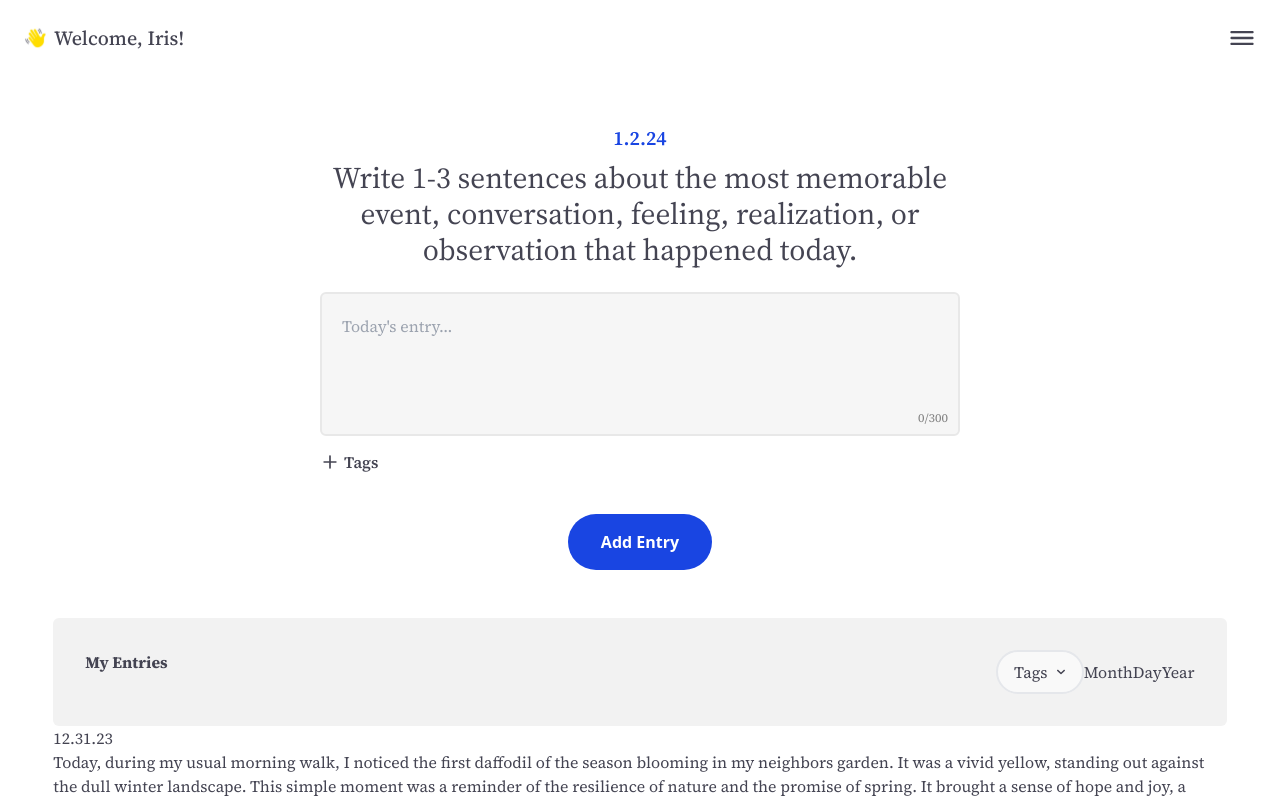
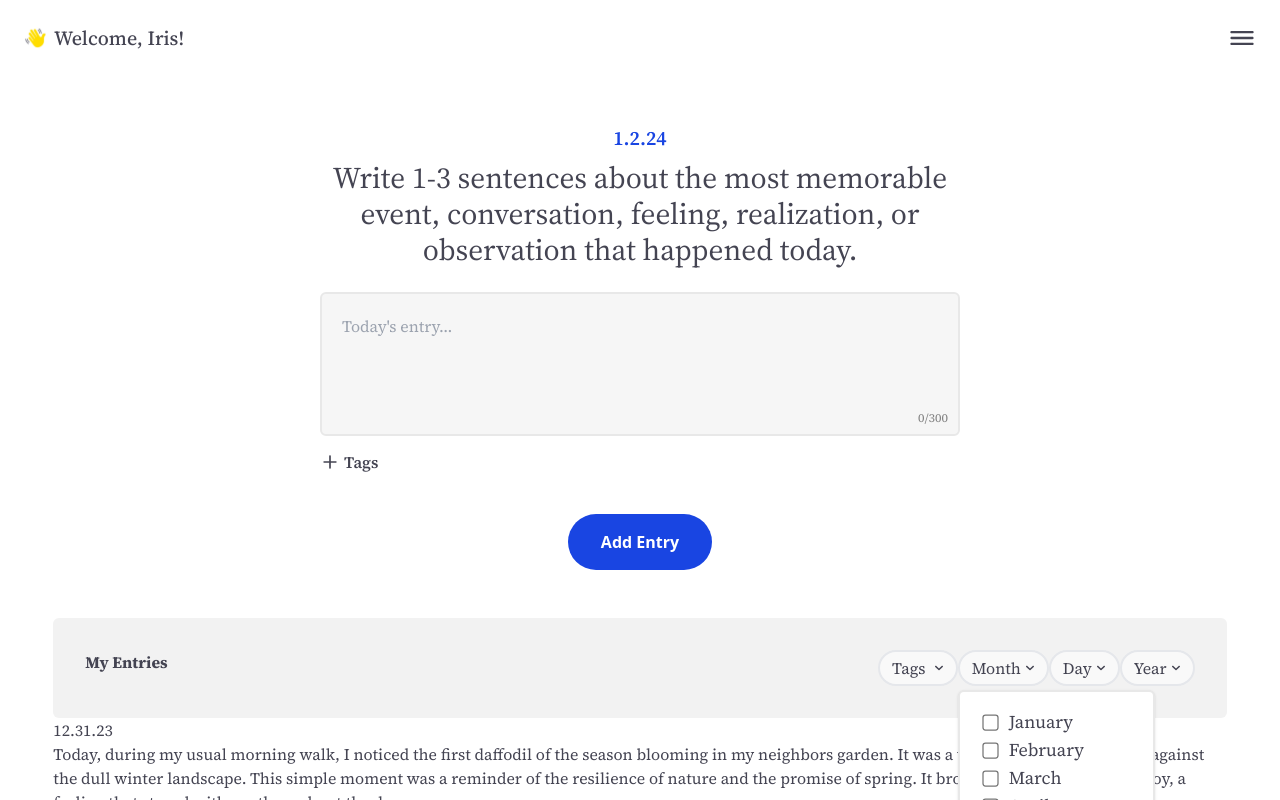
Before and after one commit to iris-jeong/memento-app, a Next.js app in the folder client/: page /home in a window 1280 px wide. Both pictures are taken after a click on the button "Month". Shown: the top 800 px of the page. Built offline with nearby package versions, Linux system fonts and the light colour scheme.

Commit message:
Create components for the filters

```diff
--- a/client/src/components/DailyEntries.tsx
+++ b/client/src/components/DailyEntries.tsx
@@ -1,13 +1,46 @@
 'use client';
 import DownArrow from '../../public/down.svg';
 import Image from 'next/image';
-import { useState } from 'react';
+import { useState, useRef } from 'react';
+import TagMenu from './TagMenu';
+import MonthMenu from './monthMenu';
+import useClickOutside from '@/hooks/useClickOutside';
+import DayMenu from './DayMenu';
+import YearMenu from './YearMenu';
 
+type TagType =
+	| 'Event'
+	| 'Conversation'
+	| 'Feeling'
+	| 'Realization'
+	| 'Observation';
+
+type MonthType =
+	| 'January'
+	| 'February'
+	| 'March'
+	| 'April'
+	| 'May'
+	| 'June'
+	| 'July'
+	| 'August'
+	| 'September'
+	| 'October'
+	| 'November'
+	| 'December';
 export default function DailyEntries() {
 	const [isTagsOpen, setIsTagsOpen] = useState<boolean>(false);
 	const [isMonthsOpen, setIsMonthsOpen] = useState<boolean>(false);
 	const [isDaysOpen, setIsDaysOpen] = useState<boolean>(false);
 	const [isYearsOpen, setIsYearsOpen] = useState<boolean>(false);
+	const tagListRef = useRef<HTMLDivElement>(null);
+	const monthListRef = useRef<HTMLDivElement>(null);
+	const dayListRef = useRef<HTMLDivElement>(null);
+	const yearListRef = useRef<HTMLDivElement>(null);
+	const [selectedTags, setSelectedTags] = useState<TagType[]>([]);
+	const [selectedMonths, setSelectedMonths] = useState<MonthType[]>([]);
+	const [selectedDays, setSelectedDays] = useState<number[]>([]);
+	const [selectedYears, setSelectedYears] = useState<number[]>([]);
 
 	const tags = [
 		'Event',
@@ -35,6 +68,28 @@ export default function DailyEntries() {
 	const toggleTags = (): void => {
 		setIsTagsOpen((prevIsTagsOpen) => !prevIsTagsOpen);
 	};
+	const toggleMonths = (): void => {
+		setIsMonthsOpen((prevIsMonthsOpen) => !prevIsMonthsOpen);
+	};
+	const toggleDays = (): void => {
+		setIsDaysOpen((prevIsDaysOpen) => !prevIsDaysOpen);
+	};
+	const toggleYears = (): void => {
+		setIsYearsOpen((prevIsYearsOpen) => !prevIsYearsOpen);
+	};
+
+	useClickOutside(tagListRef, () => {
+		setIsTagsOpen(false);
+	});
+	useClickOutside(monthListRef, () => {
+		setIsMonthsOpen(false);
+	});
+	useClickOutside(dayListRef, () => {
+		setIsDaysOpen(false);
+	});
+	useClickOutside(yearListRef, () => {
+		setIsYearsOpen(false);
+	});
 
 	return (
 		<section className="daily-entries">
@@ -43,7 +98,8 @@ export default function DailyEntries() {
 					<h1 className="font-bold">My Entries</h1>
 
 					<div className="filters flex">
-						<div className="border-solid border-2 rounded-full bg-[#F9F9F9] pl-4 pr-3 py-2">
+						<div className="relative">
+							<div className="border-solid border-2 rounded-full bg-[#F9F9F9] pl-3 pr-2 py-1">
 								<button
 									type="button"
 									className="flex items-center"
@@ -54,86 +110,78 @@ export default function DailyEntries() {
 								</button>
 
 								{isTagsOpen && (
-								<ul className="tags">
-									{tags.map((tag) => (
-										<li key={tag}>
-											<input type="checkbox" id={`tag-${tag.toLowerCase()}`} />
-											<label htmlFor={`tag-${tag.toLowerCase()}`}>{tag}</label>
-										</li>
-									))}
-								</ul>
+									<TagMenu
+										ref={tagListRef}
+										selectedTags={selectedTags}
+										setSelectedTags={setSelectedTags}
+										position="top-10 left-0"
+									/>
 								)}
 							</div>
+						</div>
 
-						<button type="button">Month</button>
+						<div className="relative">
+							<div className="border-solid border-2 rounded-full bg-[#F9F9F9] pl-3 pr-2 py-1">
+								<button
+									type="button"
+									className="flex items-center"
+									onClick={toggleMonths}
+								>
+									<span>Month</span>
+									<Image src={DownArrow} alt="Down arrow icon" width={18} />
+								</button>
 								{isMonthsOpen && (
-							<ul className="tags">
-								<li>
-									<input type="checkbox" id="january" />
-									<label htmlFor="january">January</label>
-								</li>
-								<li>
-									<input type="checkbox" id="february" />
-									<label htmlFor="february">February</label>
-								</li>
-								<li>
-									<input type="checkbox" id="march" />
-									<label htmlFor="march">March</label>
-								</li>
-								<li>
-									<input type="checkbox" id="april" />
-									<label htmlFor="april">April</label>
-								</li>
-								<li>
-									<input type="checkbox" id="may" />
-									<label htmlFor="may">May</label>
-								</li>
-							</ul>
+									<MonthMenu
+										ref={monthListRef}
+										selectedMonths={selectedMonths}
+										setSelectedMonths={setSelectedMonths}
+									/>
 								)}
+							</div>
+						</div>
 
-						<button type="button">Day</button>
+						<div className="relative">
+							<div className="border-solid border-2 rounded-full bg-[#F9F9F9] pl-3 pr-2 py-1">
+								<button
+									type="button"
+									className="flex items-center"
+									onClick={toggleDays}
+								>
+									<span>Day</span>
+									<Image src={DownArrow} alt="Down arrow icon" width={18} />
+								</button>
 								{isDaysOpen && (
-							<ul className="days">
-								<li>
-									<input type="checkbox" id="one" />
-									<label htmlFor="one">1</label>
-								</li>
-								<li>
-									<input type="checkbox" id="two" />
-									<label htmlFor="two">2</label>
-								</li>
-								<li>
-									<input type="checkbox" id="three" />
-									<label htmlFor="three">3</label>
-								</li>
-								<li>
-									<input type="checkbox" id="four" />
-									<label htmlFor="four">4</label>
-								</li>
-							</ul>
+									<DayMenu
+										ref={dayListRef}
+										selectedDays={selectedDays}
+										setSelectedDays={setSelectedDays}
+									/>
 								)}
+							</div>
+						</div>
 
-						<button type="button">Year</button>
+						<div className="relative">
+							<div className="border-solid border-2 rounded-full bg-[#F9F9F9] pl-3 pr-2 py-1">
+								<button
+									type="button"
+									className="flex items-center"
+									onClick={toggleYears}
+								>
+									<span>Year</span>
+									<Image src={DownArrow} alt="Down arrow icon" width={18} />
+								</button>
 								{isYearsOpen && (
-							<ul className="years">
-								<li>
-									<input type="checkbox" id="2022" />
-									<label htmlFor="2022">2022</label>
-								</li>
-								<li>
-									<input type="checkbox" id="2023" />
-									<label htmlFor="2023">2023</label>
-								</li>
-								<li>
-									<input type="checkbox" id="2024" />
-									<label htmlFor="2024">2024</label>
-								</li>
-							</ul>
+									<YearMenu
+										ref={yearListRef}
+										selectedYears={selectedYears}
+										setSelectedYears={setSelectedYears}
+									/>
 								)}
 							</div>
 						</div>
 					</div>
-
+				</div>
+			</div>
 			<div className="entries">
 				<div className="entry">
 					<p>12.31.23</p>
--- /dev/null
+++ b/client/src/components/DayMenu.tsx
@@ -0,0 +1,50 @@
+import { forwardRef } from 'react';
+
+type DayMenuProps = {
+	selectedDays: number[];
+	setSelectedDays: (
+		days: number[] | ((prevDays: number[]) => number[])
+	) => void;
+};
+const days = [
+	1, 2, 3, 4, 5, 6, 7, 8, 9, 10, 11, 12, 13, 14, 15, 16, 17, 18, 19, 20, 21, 22,
+	23, 24, 25, 26, 27, 28, 29, 30, 31,
+];
+
+const DayMenu = forwardRef<HTMLDivElement, DayMenuProps>(function DayMenu(
+	{ selectedDays, setSelectedDays },
+	ref
+) {
+	const handleDayChange = (day: number, isChecked: boolean): void => {
+		if (isChecked) {
+			setSelectedDays((prevDays) => [...prevDays, day]);
+		} else {
+			setSelectedDays((prevDays) => prevDays.filter((d) => d !== day));
+		}
+	};
+
+	return (
+		<div
+			ref={ref}
+			className="absolute border-solid border-2 border-[#E8E8E8] bg-[#FFFFFF] rounded-md py-4 pl-4 pr-12 shadow top-10 left-0"
+		>
+			<ul className="px-2 xs:text-lg">
+				{days.map((day) => (
+					<li key={day} className="flex items-center">
+						<input
+							type="checkbox"
+							id={`day-${day}`}
+							className="mr-3 scale-125"
+							onChange={(e) => handleDayChange(day, e.target.checked)}
+							checked={selectedDays.includes(day)}
+							disabled={selectedDays.length >= 3 && !selectedDays.includes(day)}
+						/>
+						<label htmlFor={`day-${day}`}>{day}</label>
+					</li>
+				))}
+			</ul>
+		</div>
+	);
+});
+
+export default DayMenu;
--- a/client/src/components/EntryForm.tsx
+++ b/client/src/components/EntryForm.tsx
@@ -94,6 +94,7 @@ export default function EntryForm() {
 							ref={tagListRef}
 							selectedTags={selectedTags}
 							setSelectedTags={setSelectedTags}
+							position=""
 						/>
 					)}
 				</div>
--- a/client/src/components/TagMenu.tsx
+++ b/client/src/components/TagMenu.tsx
@@ -4,10 +4,11 @@ type Tag = 'Event' | 'Conversation' | 'Feeling' | 'Realization' | 'Observation';
 type TagMenuProps = {
 	selectedTags: Tag[];
 	setSelectedTags: (tags: Tag[] | ((prevTags: Tag[]) => Tag[])) => void;
+	position: string;
 };
 
 const TagMenu = forwardRef<HTMLDivElement, TagMenuProps>(function TagMenu(
-	{ selectedTags, setSelectedTags },
+	{ selectedTags, setSelectedTags, position },
 	ref
 ) {
 	const tags: Tag[] = [
@@ -29,11 +30,11 @@ const TagMenu = forwardRef<HTMLDivElement, TagMenuProps>(function TagMenu(
 	return (
 		<div
 			ref={ref}
-			className="absolute border-solid border-2 border-[#E8E8E8] bg-[#FFFFFF] rounded-md py-4 pl-4 pr-12 shadow"
+			className={`absolute border-solid border-2 border-[#E8E8E8] bg-[#FFFFFF] rounded-md py-4 pl-4 pr-12 shadow ${position}`}
 		>
 			<ul className="px-2 xs:text-lg">
 				{tags.map((tag) => (
-					<li key={tag}>
+					<li key={tag} className="flex items-center">
 						<input
 							type="checkbox"
 							id={`tag-${tag.toLowerCase()}`}
--- /dev/null
+++ b/client/src/components/YearMenu.tsx
@@ -0,0 +1,49 @@
+import { forwardRef } from 'react';
+
+type YearMenuProps = {
+	selectedYears: number[];
+	setSelectedYears: (
+		years: number[] | ((prevYears: number[]) => number[])
+	) => void;
+};
+const years = [2021, 2022, 2023];
+
+const YearMenu = forwardRef<HTMLDivElement, YearMenuProps>(function YearMenu(
+	{ selectedYears, setSelectedYears },
+	ref
+) {
+	const handleYearChange = (year: number, isChecked: boolean): void => {
+		if (isChecked) {
+			setSelectedYears((prevYear) => [...prevYear, year]);
+		} else {
+			setSelectedYears((prevYears) => prevYears.filter((y) => y !== year));
+		}
+	};
+
+	return (
+		<div
+			ref={ref}
+			className="absolute border-solid border-2 border-[#E8E8E8] bg-[#FFFFFF] rounded-md py-4 pl-4 pr-12 shadow top-10 left-0"
+		>
+			<ul className="px-2 xs:text-lg">
+				{years.map((year) => (
+					<li key={year} className="flex items-center">
+						<input
+							type="checkbox"
+							id={`year-${year}`}
+							className="mr-3 scale-125"
+							onChange={(e) => handleYearChange(year, e.target.checked)}
+							checked={selectedYears.includes(year)}
+							disabled={
+								selectedYears.length >= 3 && !selectedYears.includes(year)
+							}
+						/>
+						<label htmlFor={`year-${year}`}>{year}</label>
+					</li>
+				))}
+			</ul>
+		</div>
+	);
+});
+
+export default YearMenu;
--- /dev/null
+++ b/client/src/components/monthMenu.tsx
@@ -0,0 +1,76 @@
+import { forwardRef } from 'react';
+
+type Month =
+	| 'January'
+	| 'February'
+	| 'March'
+	| 'April'
+	| 'May'
+	| 'June'
+	| 'July'
+	| 'August'
+	| 'September'
+	| 'October'
+	| 'November'
+	| 'December';
+type MonthMenuProps = {
+	selectedMonths: Month[];
+	setSelectedMonths: (
+		tags: Month[] | ((prevMonths: Month[]) => Month[])
+	) => void;
+};
+
+const MonthMenu = forwardRef<HTMLDivElement, MonthMenuProps>(function MonthMenu(
+	{ selectedMonths, setSelectedMonths },
+	ref
+) {
+	const months: Month[] = [
+		'January',
+		'February',
+		'March',
+		'April',
+		'May',
+		'June',
+		'July',
+		'August',
+		'September',
+		'October',
+		'November',
+		'December',
+	];
+
+	const handleMonthChange = (month: Month, isChecked: boolean): void => {
+		if (isChecked && selectedMonths.length < 3) {
+			setSelectedMonths((prevMonths) => [...prevMonths, month]);
+		} else {
+			setSelectedMonths((prevMonths) => prevMonths.filter((m) => m !== month));
+		}
+	};
+
+	return (
+		<div
+			ref={ref}
+			className="absolute border-solid border-2 border-[#E8E8E8] bg-[#FFFFFF] rounded-md py-4 pl-4 pr-12 shadow top-10 left-0"
+		>
+			<ul className="px-2 xs:text-lg">
+				{months.map((month) => (
+					<li key={month} className="flex items-center">
+						<input
+							type="checkbox"
+							id={`month-${month.toLowerCase()}`}
+							className="mr-3 scale-125"
+							onChange={(e) => handleMonthChange(month, e.target.checked)}
+							checked={selectedMonths.includes(month)}
+							disabled={
+								selectedMonths.length >= 3 && !selectedMonths.includes(month)
+							}
+						/>
+						<label htmlFor={`month-${month.toLowerCase()}`}>{month}</label>
+					</li>
+				))}
+			</ul>
+		</div>
+	);
+});
+
+export default MonthMenu;
```
Lines whose indentation alone changed are shown as unchanged.
